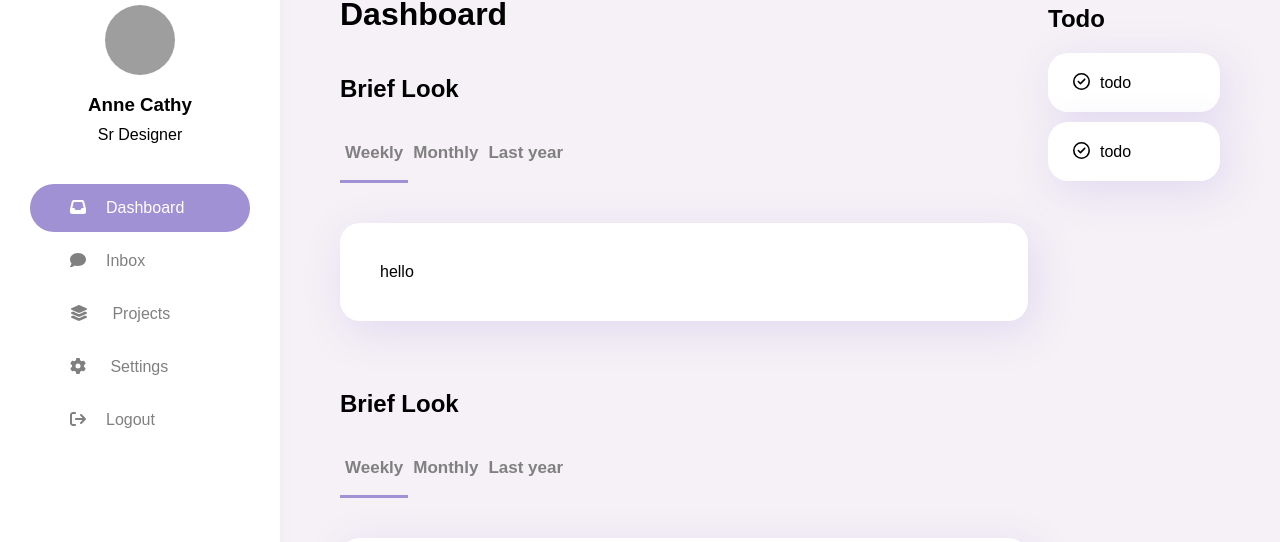
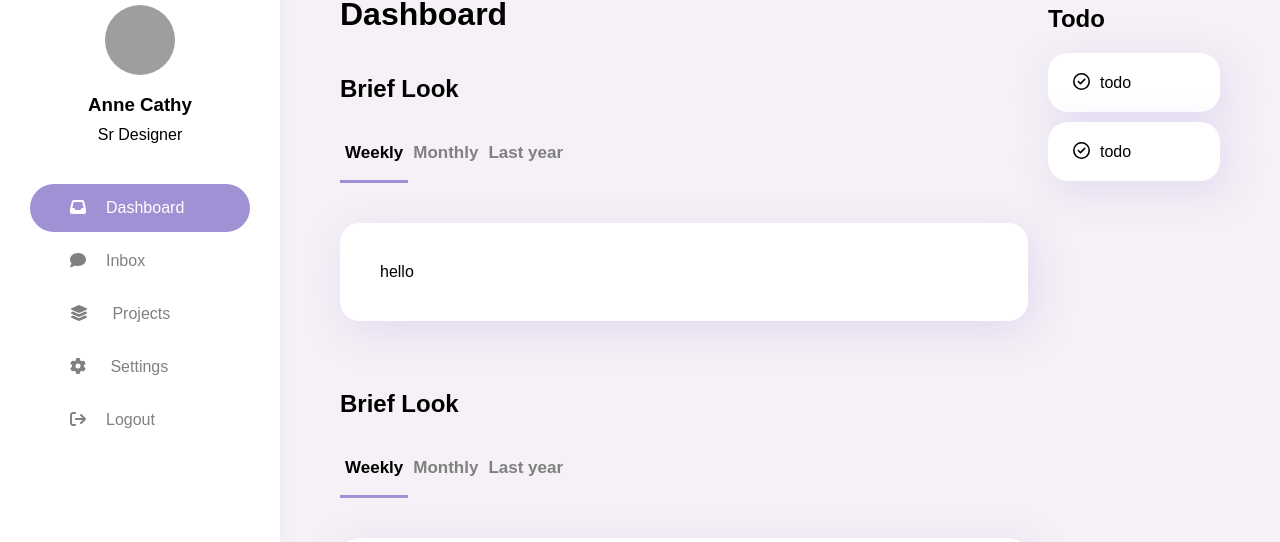
Before and after one commit to vilinh/task-management, a React (Create React App) app in the folder frontend/: page / in a window 1280 px wide. Shown: the part 75-617 px from the top of the page. Built offline with nearby package versions, Linux system fonts and the light colour scheme; grey boxes are pictures that could not be loaded; the HTML template or start-up script is replaced by a standard one.

Commit message:
minor change

```diff
--- a/frontend/src/components/Panel/panel.css
+++ b/frontend/src/components/Panel/panel.css
@@ -13,6 +13,10 @@
     cursor: pointer;
     transition: .2s ease-in-out;
     position: relative;
+}
+
+.tab-btn.active {
+    color: black;
 }
 
 .tab-btn::after {
```
